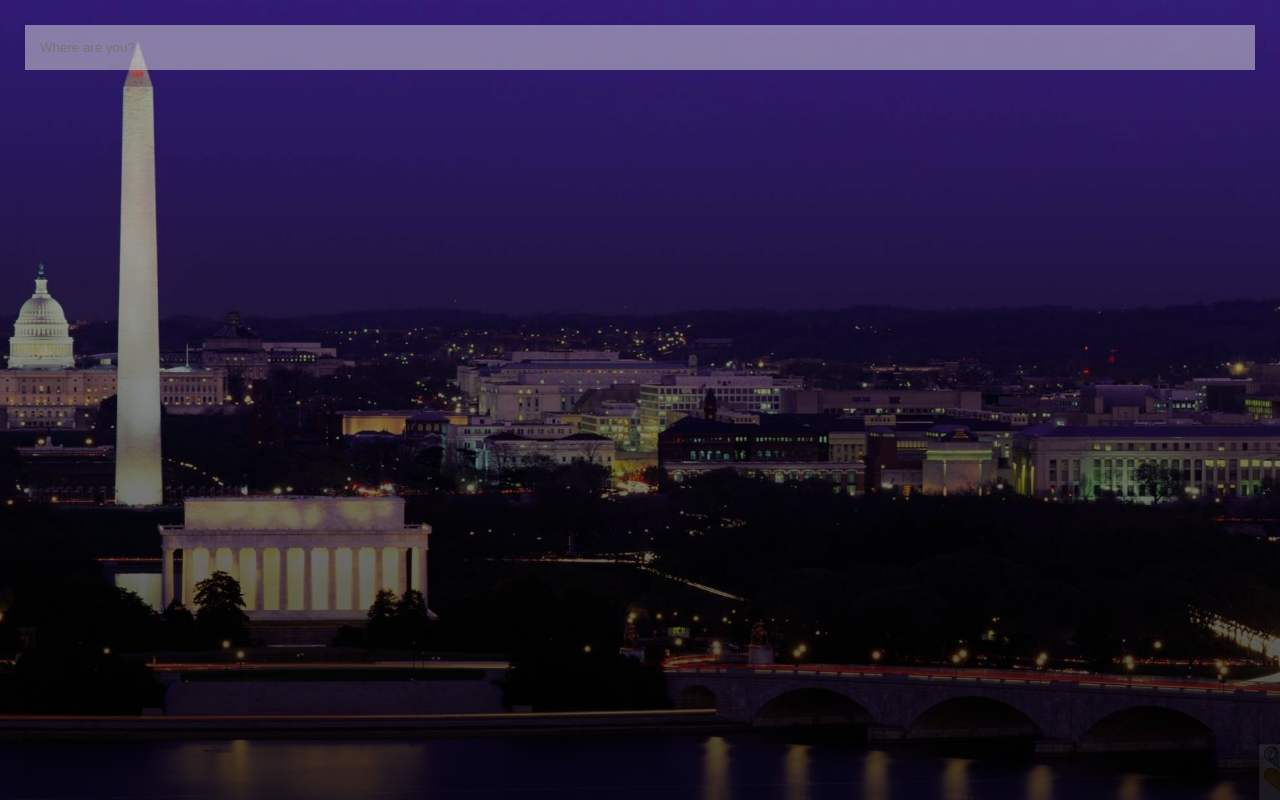
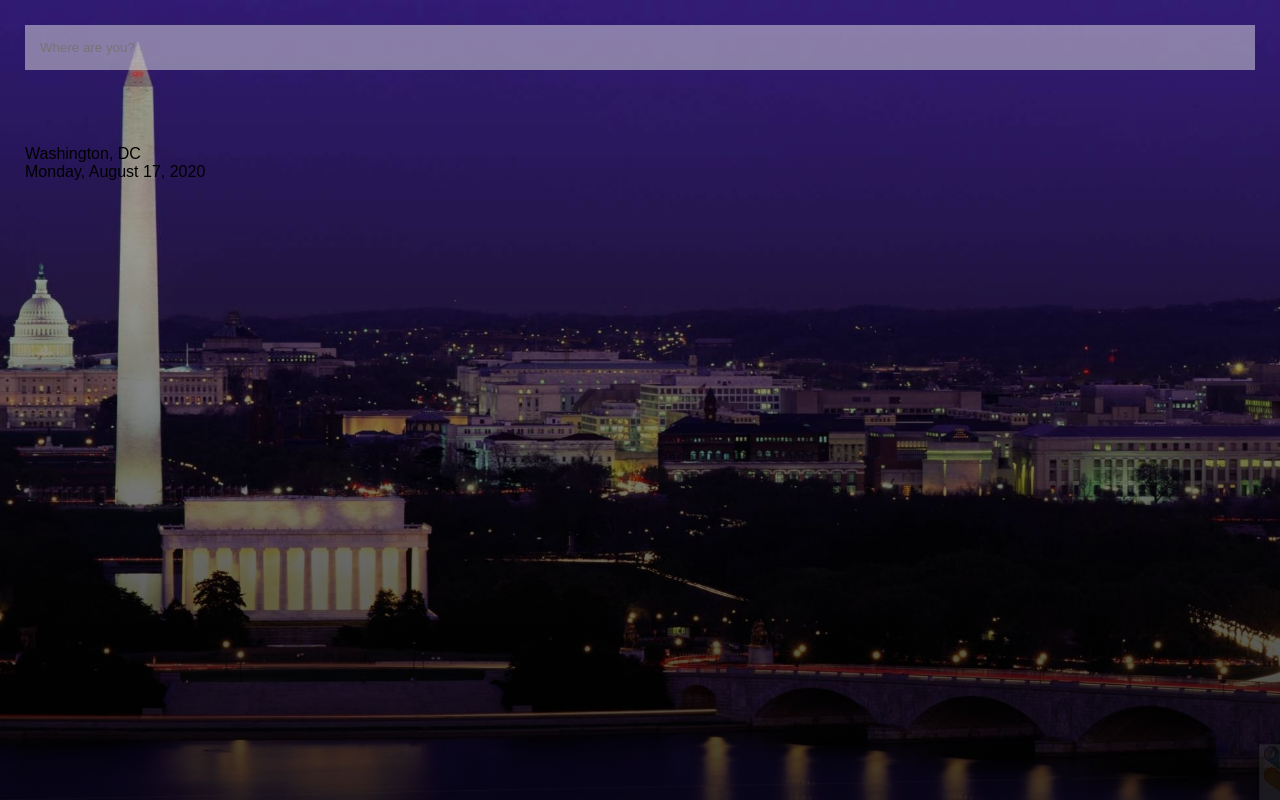
Before and after one commit to carlparm/weather-app, a React (Create React App) app: page / in a window 1280 px wide. Built offline with nearby package versions, Linux system fonts and the light colour scheme.

Commit message:
date box

```diff
--- a/src/App.js
+++ b/src/App.js
@@ -5,11 +5,28 @@
 // }
 
 function App() {
+
+  const dateBuilder = (d) => {
+    let months = ["January", "February", "March", "April", "May", "June", "July", "August", "September", "October", "November", "December"];
+    let days = ["Sunday", "Monday", "Tuesday", "Wednesday", "Thursday", "Friday", "Saturday"];
+
+    let day = days[d.getDay()];
+    let date = d.getDate();
+    let month = months[d.getMonth()];
+    let year = d.getFullYear();
+
+    return `${day}, ${month} ${date}, ${year}`
+  }
+
   return (
     <div className="app">
       <main>
         <div className="search-box">
           <input type="text" className="search-bar" placeholder="Where are you?" />
+        </div>
+        <div className="location-box">
+          <div className="location">Washington, DC</div>
+          <div className="date">{dateBuilder(new Date())}</div>
         </div>
       </main>
     </div>
```
